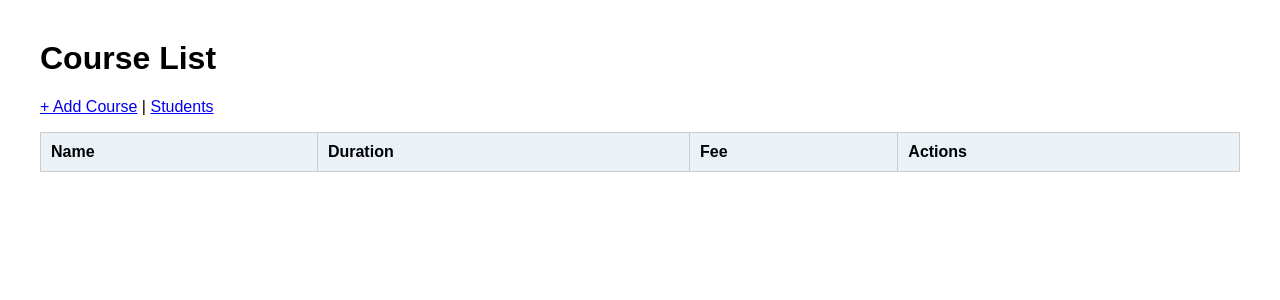
After one commit to prakashkash935-vaishu/django-student-management, a Django app: template students/templates/students/course_list.html in a window 1280 px wide. The commit adds this page. Shown: the top 300 px of the page. Run offline with Django 5.2, Linux system fonts and the light colour scheme; the template is opened without the code that fills it, so the values that code supplies are empty.

Commit message:
Add Course CRUD

```diff
--- /dev/null
+++ b/students/templates/students/course_list.html
@@ -0,0 +1,38 @@
+<!DOCTYPE html>
+<html>
+<head>
+    <title>Course List</title>
+    <style>
+        body { font-family: Arial; margin: 40px; }
+        table { border-collapse: collapse; width: 100%; }
+        th, td { border: 1px solid #ccc; padding: 10px; text-align: left; }
+        th { background: #eaf2f8; }
+    </style>
+</head>
+<body>
+    <h1>Course List</h1>
+    <p>
+        <a href="{% url 'course_create' %}">+ Add Course</a> |
+        <a href="{% url 'student_list' %}">Students</a>
+    </p>
+    <table>
+        <tr>
+            <th>Name</th>
+            <th>Duration</th>
+            <th>Fee</th>
+            <th>Actions</th>
+        </tr>
+        {% for course in courses %}
+        <tr>
+            <td>{{ course.name }}</td>
+            <td>{{ course.duration }}</td>
+            <td>{{ course.fee }}</td>
+            <td>
+                <a href="{% url 'course_update' course.pk %}">Edit</a> |
+                <a href="{% url 'course_delete' course.pk %}">Delete</a>
+            </td>
+        </tr>
+        {% endfor %}
+    </table>
+</body>
+</html>
--- a/students/templates/students/student_list.html
+++ b/students/templates/students/student_list.html
@@ -11,7 +11,10 @@
 </head>
 <body>
     <h1>Student List</h1>
-    <p><a href="{% url 'student_create' %}">+ Add Student</a></p>
+    <p>
+    <a href="{% url 'student_create' %}">+ Add Student</a> |
+    <a href="{% url 'course_list' %}">Courses</a>
+</p>
     <table>
         <tr>
             <th>Name</th>
--- a/students/urls.py
+++ b/students/urls.py
@@ -6,4 +6,9 @@ urlpatterns = [
     path('add/', views.student_create, name='student_create'),
     path('edit/<int:pk>/', views.student_update, name='student_update'),
     path('delete/<int:pk>/', views.student_delete, name='student_delete'),
+
+    path('courses/', views.course_list, name='course_list'),
+    path('courses/add/', views.course_create, name='course_create'),
+    path('courses/edit/<int:pk>/', views.course_update, name='course_update'),
+    path('courses/delete/<int:pk>/', views.course_delete, name='course_delete'),
 ]
```
Also changed, not shown: students/forms.py (+7 -1 lines), students/templates/students/course_confirm_delete.html (added, +19 -0 lines), students/templates/students/course_form.html (added, +22 -0 lines), students/views.py (+38 -2 lines).
